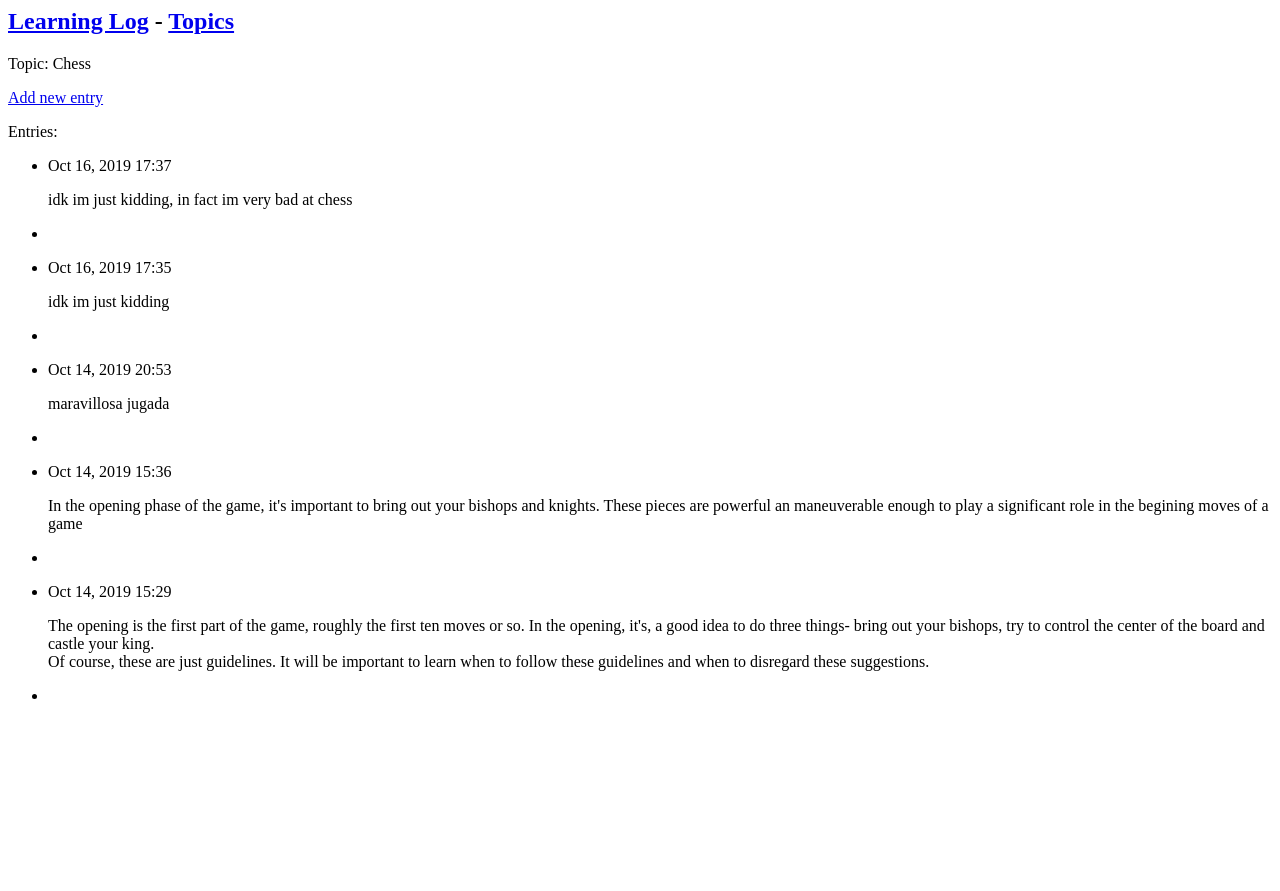
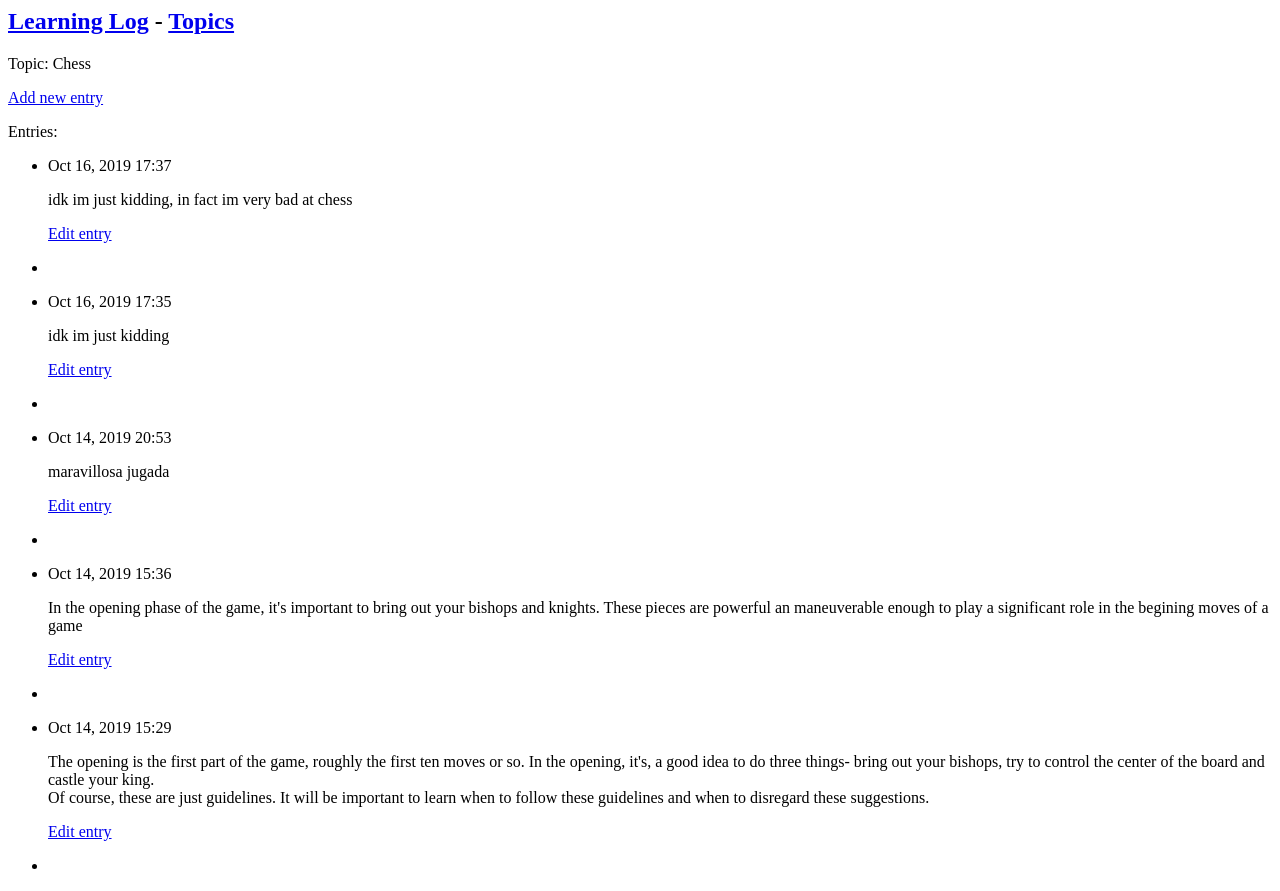
Before and after one commit to Mengeroshi/django-project-pcc, a Django app: page /topics/1/ in a window 1280 px wide. Before the commit the page ends 699 px from the top, so only its background shows below. Run offline with Django 3.2, Linux system fonts and the light colour scheme; data comes from the database, SQL or seed files in the repository; both versions use the stored data as it was after the commit.

Commit message:
edit entries added

```diff
--- a/learnin_logs/templates/learnin_logs/topic.html
+++ b/learnin_logs/templates/learnin_logs/topic.html
@@ -11,6 +11,9 @@
         <li>
             <p>{{entry.date_adedd|date:'M d, Y H:i'}}</p>
             <p>{{entry.text|linebreaks}}</p>
+            <p>
+                <a href="{% url 'learnin_logs:edit_entry' entry.id %}"> Edit entry</a>
+            </p>
         <li>
     {% empty %}
         <li> There are no entries for this topic  yet.</li>
--- a/learnin_logs/urls.py
+++ b/learnin_logs/urls.py
@@ -13,5 +13,6 @@ urlpatterns = [
     path('topics/', views.topics, name='topics'),
     path('topics/<int:topic_id>/', views.topic, name='topic'),
     path('new_topic/', views.new_topic, name='new_topic'),
-    path('new_entry/<int:topic_id>/', views.new_entry, name='new_entry')
+    path('new_entry/<int:topic_id>/', views.new_entry, name='new_entry'),
+    path('edit_entry/<int:entry_id>/', views.edit_entry, name ='edit_entry'),
 ]
--- a/learnin_logs/views.py
+++ b/learnin_logs/views.py
@@ -1,5 +1,5 @@
 from django.shortcuts import render, redirect
-from .models import Topic
+from .models import Topic, Entry
 from .forms import TopicForm, EntryForm
 
 # Create your views here.
@@ -52,3 +52,19 @@ def new_entry(request, topic_id):
 
     context = {'topic': topic, 'form': form}
     return render(request, 'learnin_logs/new_entry.html', context)
+
+def edit_entry(request, entry_id):
+    """ Edit an existing entry """
+    entry = Entry.objects.get(id=entry_id)
+    topic = entry.topic
+
+    if request.method != 'POST':
+        form = EntryForm(instance=entry)
+    else:
+        form = EntryForm(instance=entry, data=request.POST)
+        if form.is_valid():
+            form.save()
+            return redirect('learnin_logs:topic', topic_id=topic.id)
+
+    context = {'entry': entry, 'topic': topic, 'form': form}
+    return render(request, 'learnin_logs/edit_entry.html', context)
```
Also changed, not shown: learnin_logs/templates/learnin_logs/edit_entry.html (added, +16 -0 lines), db.sqlite3.
